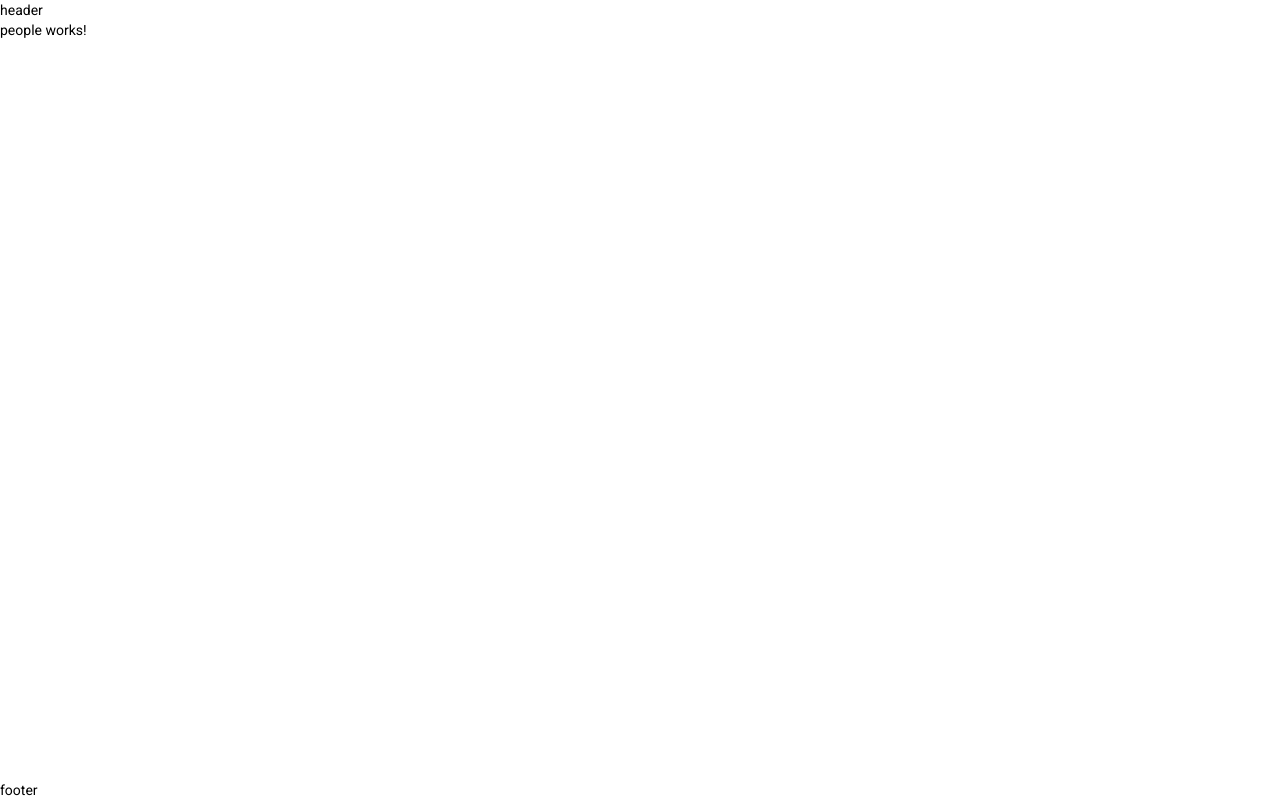
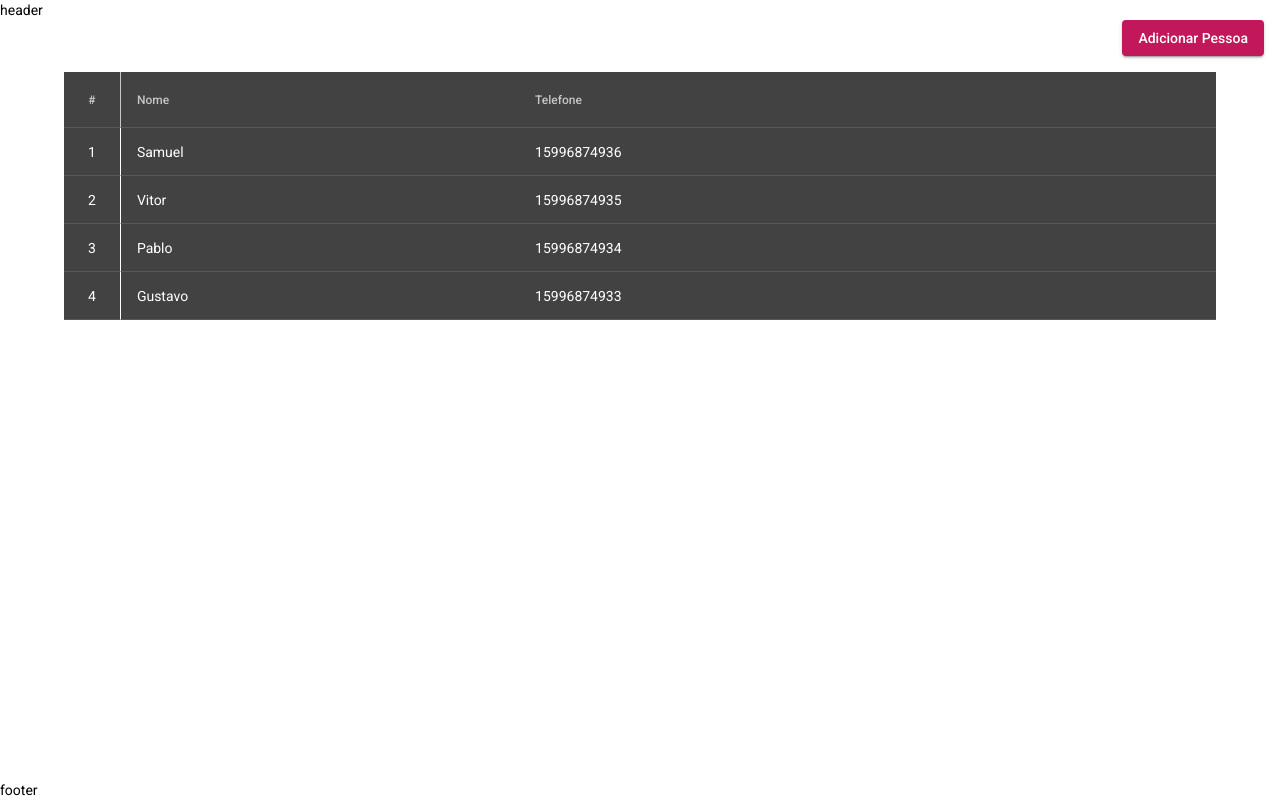
Before and after one commit to yr-samuel/fiscon, an Angular app: page / in a window 1280 px wide. Built offline with nearby package versions, Linux system fonts and the light colour scheme.

Commit message:
feat: created ListComponent to bring data in a table, used mat-table | make some css for table | added some modules for PeopleModule

```diff
--- /dev/null
+++ b/src/app/people/list/list.component.html
@@ -0,0 +1,24 @@
+<header>
+  <button mat-raised-button color="primary">Adicionar Pessoa</button>
+</header>
+
+<table mat-table [dataSource]="dataSource" class="table">
+  <ng-container matColumnDef="position">
+    <th mat-header-cell *matHeaderCellDef mat-sort-header>#</th>
+    <td mat-cell *matCellDef="let item; let i = index">
+      {{ i + 1 }}
+    </td>
+  </ng-container>
+  <ng-container matColumnDef="name">
+    <th mat-header-cell *matHeaderCellDef>Nome</th>
+    <td mat-cell *matCellDef="let element">{{ element.name }}</td>
+  </ng-container>
+
+  <ng-container matColumnDef="phone">
+    <th mat-header-cell *matHeaderCellDef>Telefone</th>
+    <td mat-cell *matCellDef="let element">{{ element.phone }}</td>
+  </ng-container>
+
+  <tr mat-header-row *matHeaderRowDef="columnsToDisplay"></tr>
+  <tr mat-row *matRowDef="let row; columns: columnsToDisplay"></tr>
+</table>
--- /dev/null
+++ b/src/app/people/list/list.component.scss
@@ -0,0 +1,32 @@
+:host {
+  flex: 1;
+  display: flex;
+  flex-direction: column;
+  align-items: center;
+  gap: 1rem;
+}
+
+table {
+  width: 90%;
+}
+
+header {
+  padding-right: 1rem;
+  display: flex;
+  justify-content: flex-end;
+  width: 100%;
+}
+
+.table {
+}
+
+.mat-column-position {
+  width: 32px;
+  border-right: 1px solid currentColor;
+  padding-right: 24px;
+  text-align: center;
+}
+
+.mat-column-name {
+  padding-left: 16px;
+}
--- /dev/null
+++ b/src/app/people/list/list.component.ts
@@ -0,0 +1,39 @@
+import { Component, OnInit } from '@angular/core';
+
+export interface Person {
+  name: string;
+  phone: string;
+}
+
+const ELEMENT_DATA: Person[] = [
+  {
+    name: 'Samuel',
+    phone: '15996874936',
+  },
+  {
+    name: 'Vitor',
+    phone: '15996874935',
+  },
+  {
+    name: 'Pablo',
+    phone: '15996874934',
+  },
+  {
+    name: 'Gustavo',
+    phone: '15996874933',
+  },
+];
+
+@Component({
+  selector: 'app-list',
+  templateUrl: './list.component.html',
+  styleUrls: ['./list.component.scss'],
+})
+export class ListComponent implements OnInit {
+  constructor() {}
+
+  ngOnInit(): void {}
+
+  columnsToDisplay: string[] = ['position', 'name', 'phone'];
+  dataSource = ELEMENT_DATA;
+}
--- a/src/app/people/people.component.html
+++ b/src/app/people/people.component.html
@@ -1 +1 @@
-<p>people works!</p>
+<app-list></app-list>
--- a/src/app/people/people.component.scss
+++ b/src/app/people/people.component.scss
@@ -0,0 +1,5 @@
+:host {
+  flex: 1;
+  display: flex;
+  flex-direction: column;
+}
```
Also changed, not shown: src/app/people/people.module.ts (+6 -9 lines), 1 other file (tests, documents, lock files or other folders).
